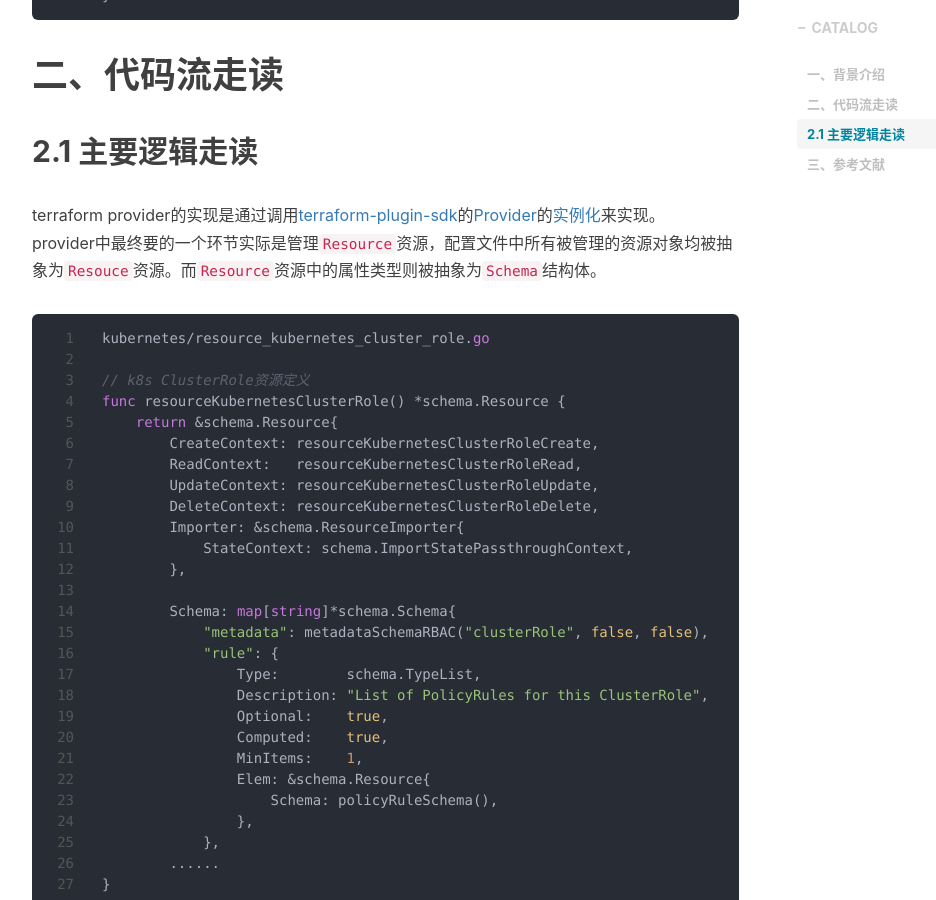
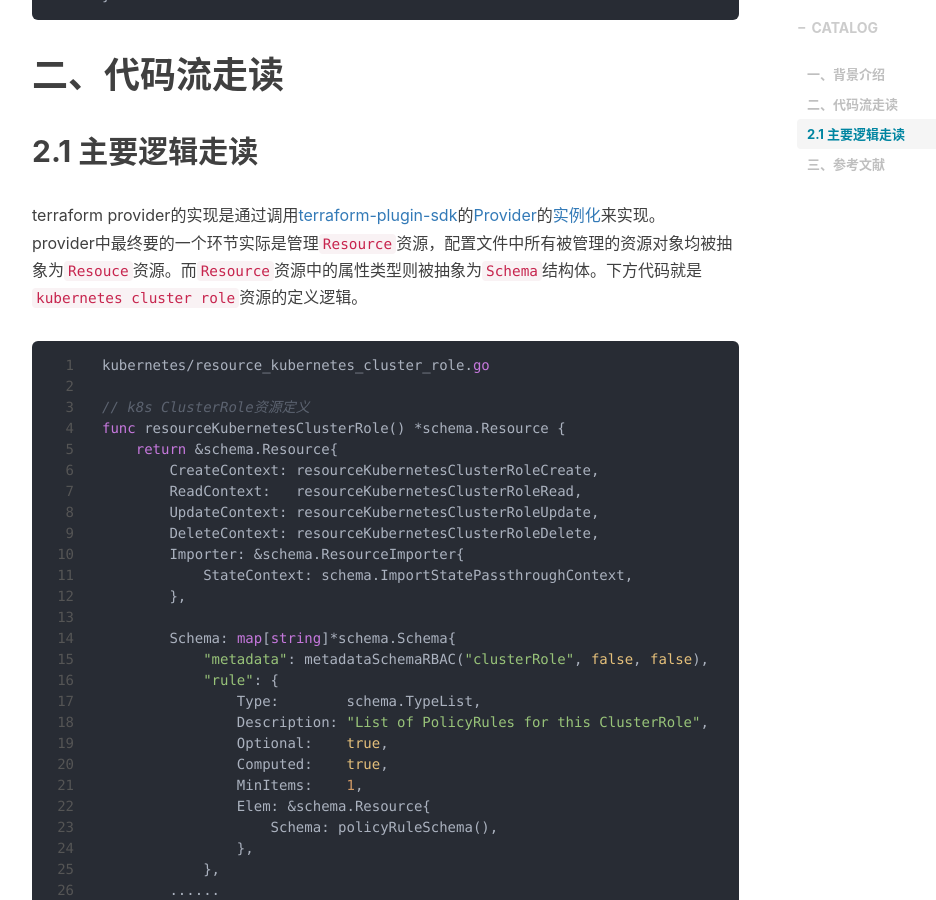
Before and after one commit to shihai1991/shihai1991.github.io, a Jekyll site: the page built from _posts/2022-10-31-provider如何解析tf配置文件.md, in a window 1280 px wide and 900 px high, scrolled down 998 px. Shown: the whole window, without its empty margins (233-1169 px from the left). Built offline with Jekyll 4.4.1, drawn with Linux system fonts in a browser that asks for light colours; nearby versions of some CDN libraries; comment, search, counter and statistics services are not loaded.

Commit message:
Update 2022-10-31-provider如何解析tf配置文件.md

````diff
--- a/_posts/2022-10-31-provider如何解析tf配置文件.md
+++ b/_posts/2022-10-31-provider如何解析tf配置文件.md
@@ -27,7 +27,7 @@
 # 二、代码流走读
 ## 2.1 主要逻辑走读
 terraform provider的实现是通过调用[terraform-plugin-sdk](https://github.com/hashicorp/terraform-plugin-sdk)的[Provider](https://github.com/hashicorp/terraform-plugin-sdk/blob/b5b7dd0ab159303da4a64c94d64aeaea884c2a23/helper/schema/provider.go#L50)的[实例化](https://github.com/hashicorp/terraform-provider-kubernetes/blob/main/kubernetes/provider.go#L36)来实现。
-provider中最终要的一个环节实际是管理`Resource`资源，配置文件中所有被管理的资源对象均被抽象为`Resouce`资源。而`Resource`资源中的属性类型则被抽象为`Schema`结构体。
+provider中最终要的一个环节实际是管理`Resource`资源，配置文件中所有被管理的资源对象均被抽象为`Resouce`资源。而`Resource`资源中的属性类型则被抽象为`Schema`结构体。下方代码就是`kubernetes cluster role`资源的定义逻辑。
 ```golang
 kubernetes/resource_kubernetes_cluster_role.go
 
````
